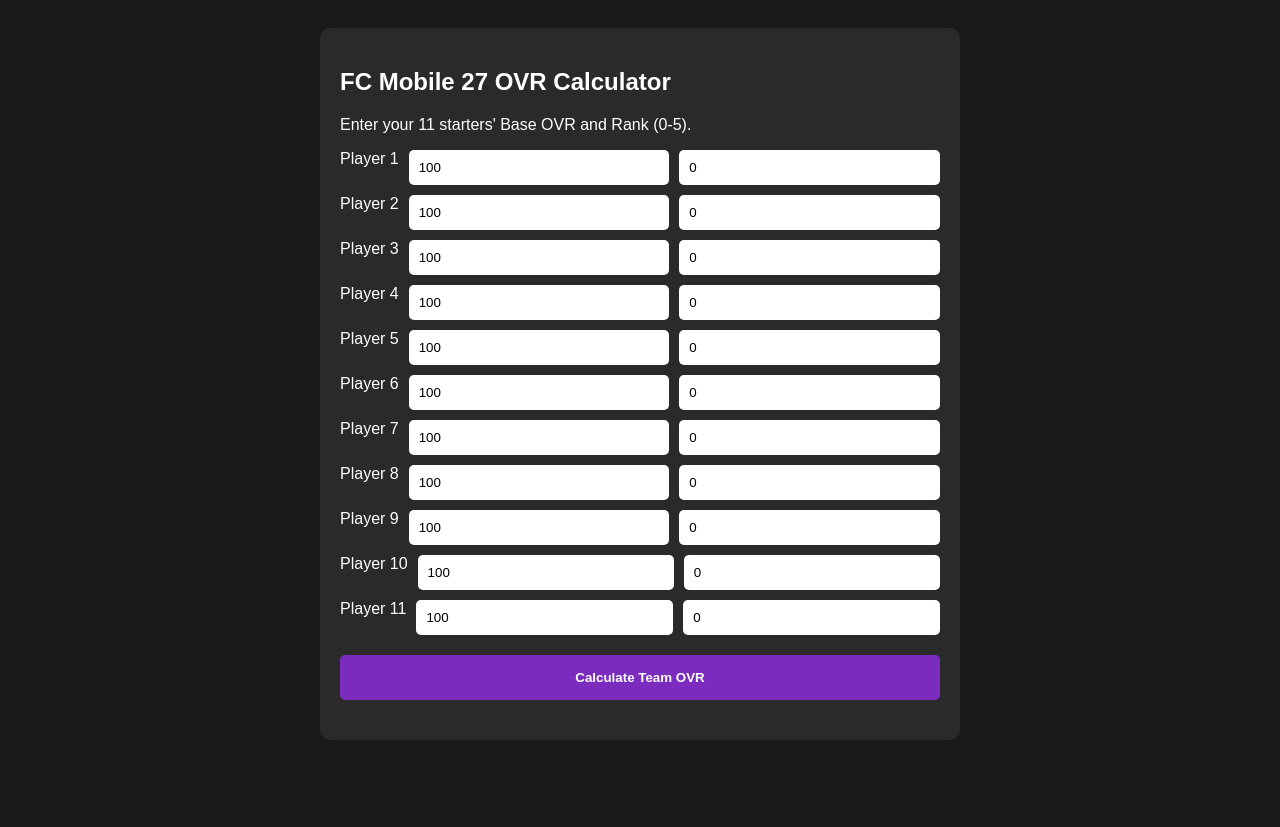
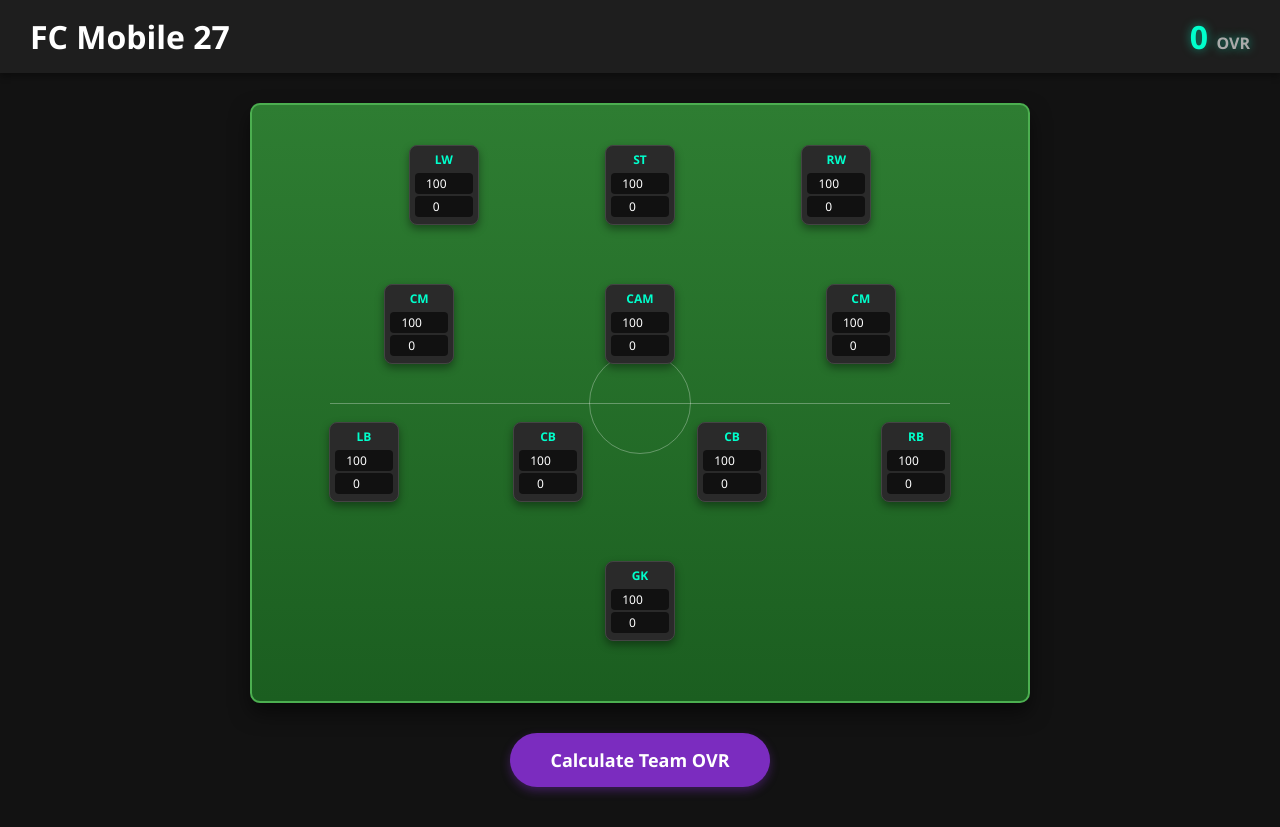
Before and after one commit to RRO-007/FC-Mobile-Companion, a website: page index.html in a window 1280 px wide. Before the commit the page ends 800 px from the top, so only its background shows below. Drawn offline with Linux system fonts and the light colour scheme; no server answers.

Commit message:
Added 4-3-3 pitch layout and styling

```diff
--- a/index.html
+++ b/index.html
@@ -4,36 +4,96 @@
     <meta charset="UTF-8">
     <meta name="viewport" content="width=device-width, initial-scale=1.0">
     <title>FC Mobile 27 Companion</title>
-    <style>
-        body { font-family: sans-serif; background-color: #1a1a1a; color: #fff; padding: 20px; }
-        .container { max-width: 600px; margin: auto; background: #2a2a2a; padding: 20px; border-radius: 10px; }
-        .player-row { display: flex; gap: 10px; margin-bottom: 10px; }
-        input { flex: 1; padding: 10px; border-radius: 5px; border: none; }
-        button { width: 100%; padding: 15px; background: #7b2cbf; color: white; border: none; border-radius: 5px; font-weight: bold; cursor: pointer; margin-top: 10px; }
-        #result { text-align: center; margin-top: 20px; font-size: 24px; color: #00ffcc; }
-    </style>
+    <link rel="stylesheet" href="style.css">
 </head>
 <body>
-    <div class="container">
-        <h2>FC Mobile 27 OVR Calculator</h2>
-        <p>Enter your 11 starters' Base OVR and Rank (0-5).</p>
-        <div id="player-inputs"></div>
+    <header>
+        <h1>FC Mobile 27</h1>
+        <div class="team-ovr-display">
+            <span id="result">0</span> <span class="ovr-label">OVR</span>
+        </div>
+    </header>
+
+    <main class="pitch-container">
+        <div class="pitch">
+            <!-- Forwards -->
+            <div class="row forwards">
+                <div class="player-card" id="card1">
+                    <span class="pos">LW</span>
+                    <input type="number" id="base1" placeholder="OVR" value="100">
+                    <input type="number" id="rank1" placeholder="Rank" value="0">
+                </div>
+                <div class="player-card" id="card2">
+                    <span class="pos">ST</span>
+                    <input type="number" id="base2" placeholder="OVR" value="100">
+                    <input type="number" id="rank2" placeholder="Rank" value="0">
+                </div>
+                <div class="player-card" id="card3">
+                    <span class="pos">RW</span>
+                    <input type="number" id="base3" placeholder="OVR" value="100">
+                    <input type="number" id="rank3" placeholder="Rank" value="0">
+                </div>
+            </div>
+
+            <!-- Midfielders -->
+            <div class="row midfielders">
+                <div class="player-card" id="card4">
+                    <span class="pos">CM</span>
+                    <input type="number" id="base4" placeholder="OVR" value="100">
+                    <input type="number" id="rank4" placeholder="Rank" value="0">
+                </div>
+                <div class="player-card" id="card5">
+                    <span class="pos">CAM</span>
+                    <input type="number" id="base5" placeholder="OVR" value="100">
+                    <input type="number" id="rank5" placeholder="Rank" value="0">
+                </div>
+                <div class="player-card" id="card6">
+                    <span class="pos">CM</span>
+                    <input type="number" id="base6" placeholder="OVR" value="100">
+                    <input type="number" id="rank6" placeholder="Rank" value="0">
+                </div>
+            </div>
+
+            <!-- Defenders -->
+            <div class="row defenders">
+                <div class="player-card" id="card7">
+                    <span class="pos">LB</span>
+                    <input type="number" id="base7" placeholder="OVR" value="100">
+                    <input type="number" id="rank7" placeholder="Rank" value="0">
+                </div>
+                <div class="player-card" id="card8">
+                    <span class="pos">CB</span>
+                    <input type="number" id="base8" placeholder="OVR" value="100">
+                    <input type="number" id="rank8" placeholder="Rank" value="0">
+                </div>
+                <div class="player-card" id="card9">
+                    <span class="pos">CB</span>
+                    <input type="number" id="base9" placeholder="OVR" value="100">
+                    <input type="number" id="rank9" placeholder="Rank" value="0">
+                </div>
+                <div class="player-card" id="card10">
+                    <span class="pos">RB</span>
+                    <input type="number" id="base10" placeholder="OVR" value="100">
+                    <input type="number" id="rank10" placeholder="Rank" value="0">
+                </div>
+            </div>
+
+            <!-- Goalkeeper -->
+            <div class="row goalkeeper">
+                <div class="player-card" id="card11">
+                    <span class="pos">GK</span>
+                    <input type="number" id="base11" placeholder="OVR" value="100">
+                    <input type="number" id="rank11" placeholder="Rank" value="0">
+                </div>
+            </div>
+        </div>
+    </main>
+
+    <div class="controls">
         <button onclick="calculate()">Calculate Team OVR</button>
-        <div id="result"></div>
     </div>
+
     <script>
-        // Generate 11 input rows
-        const container = document.getElementById('player-inputs');
-        for (let i = 1; i <= 11; i++) {
-            container.innerHTML += `
-                <div class="player-row">
-                    <span>Player ${i}</span>
-                    <input type="number" id="base${i}" placeholder="Base OVR" value="100">
-                    <input type="number" id="rank${i}" placeholder="Rank" value="0">
-                </div>
-            `;
-        }
-
         async function calculate() {
             let bases = [], ranks = [];
             for (let i = 1; i <= 11; i++) {
@@ -47,8 +107,11 @@
                 body: JSON.stringify({ bases, ranks, badges: 0 })
             });
             const data = await response.json();
-            document.getElementById('result').innerText = "Team OVR: " + data.teamOvr;
+            document.getElementById('result').innerText = data.teamOvr;
         }
+
+        // Calculate once on page load
+        window.onload = calculate;
     </script>
 </body>
 </html>
--- a/style.css
+++ b/style.css
@@ -1 +1,157 @@
- 4
+* {
+    box-sizing: border-box;
+    margin: 0;
+    padding: 0;
+    font-family: 'Segoe UI', Tahoma, Geneva, Verdana, sans-serif;
+}
+
+body {
+    background-color: #121212;
+    color: #ffffff;
+    display: flex;
+    flex-direction: column;
+    align-items: center;
+    min-height: 100vh;
+}
+
+header {
+    width: 100%;
+    background-color: #1e1e1e;
+    display: flex;
+    justify-content: space-between;
+    align-items: center;
+    padding: 15px 30px;
+    box-shadow: 0 4px 6px rgba(0,0,0,0.3);
+    margin-bottom: 20px;
+}
+
+.team-ovr-display {
+    font-size: 32px;
+    font-weight: bold;
+    color: #00ffcc;
+    text-shadow: 0 0 10px rgba(0, 255, 204, 0.5);
+}
+
+.ovr-label {
+    font-size: 16px;
+    color: #aaaaaa;
+}
+
+.pitch-container {
+    width: 100%;
+    max-width: 800px;
+    padding: 10px;
+}
+
+.pitch {
+    background: linear-gradient(180deg, #2e7d32 0%, #1b5e20 100%);
+    border-radius: 10px;
+    border: 2px solid #4caf50;
+    padding: 40px 20px;
+    display: flex;
+    flex-direction: column;
+    justify-content: space-between;
+    min-height: 600px;
+    position: relative;
+    box-shadow: 0 10px 20px rgba(0,0,0,0.5);
+}
+
+/* Pitch Lines */
+.pitch::before {
+    content: '';
+    position: absolute;
+    top: 50%;
+    left: 10%;
+    width: 80%;
+    height: 1px;
+    background: rgba(255,255,255,0.3);
+}
+
+.pitch::after {
+    content: '';
+    position: absolute;
+    top: 50%;
+    left: 50%;
+    transform: translate(-50%, -50%);
+    width: 100px;
+    height: 100px;
+    border: 1px solid rgba(255,255,255,0.3);
+    border-radius: 50%;
+}
+
+.row {
+    display: flex;
+    justify-content: space-around;
+    align-items: center;
+    z-index: 1;
+    margin-bottom: 20px;
+}
+
+.player-card {
+    background: #2a2a2a;
+    border: 1px solid #444;
+    border-radius: 8px;
+    width: 70px;
+    display: flex;
+    flex-direction: column;
+    align-items: center;
+    padding: 5px;
+    box-shadow: 0 4px 8px rgba(0,0,0,0.4);
+    transition: transform 0.2s;
+}
+
+.player-card:hover {
+    transform: scale(1.1);
+    border-color: #00ffcc;
+}
+
+.pos {
+    font-size: 12px;
+    color: #00ffcc;
+    font-weight: bold;
+    margin-bottom: 5px;
+}
+
+.player-card input {
+    width: 100%;
+    text-align: center;
+    border: none;
+    background: #111;
+    color: white;
+    border-radius: 4px;
+    margin-bottom: 2px;
+    font-size: 12px;
+    padding: 2px;
+}
+
+.player-card input:focus {
+    outline: 1px solid #00ffcc;
+}
+
+/* Specific Row Spacings */
+.forwards { padding: 0 10%; }
+.midfielders { padding: 0 5%; }
+.defenders { padding: 0; }
+.goalkeeper { padding: 0 40%; }
+
+.controls {
+    margin-top: 20px;
+    margin-bottom: 40px;
+}
+
+button {
+    background-color: #7b2cbf;
+    color: white;
+    border: none;
+    padding: 15px 40px;
+    font-size: 18px;
+    font-weight: bold;
+    border-radius: 30px;
+    cursor: pointer;
+    box-shadow: 0 4px 10px rgba(123, 44, 191, 0.4);
+    transition: background-color 0.2s;
+}
+
+button:hover {
+    background-color: #9d4edd;
+}
```
